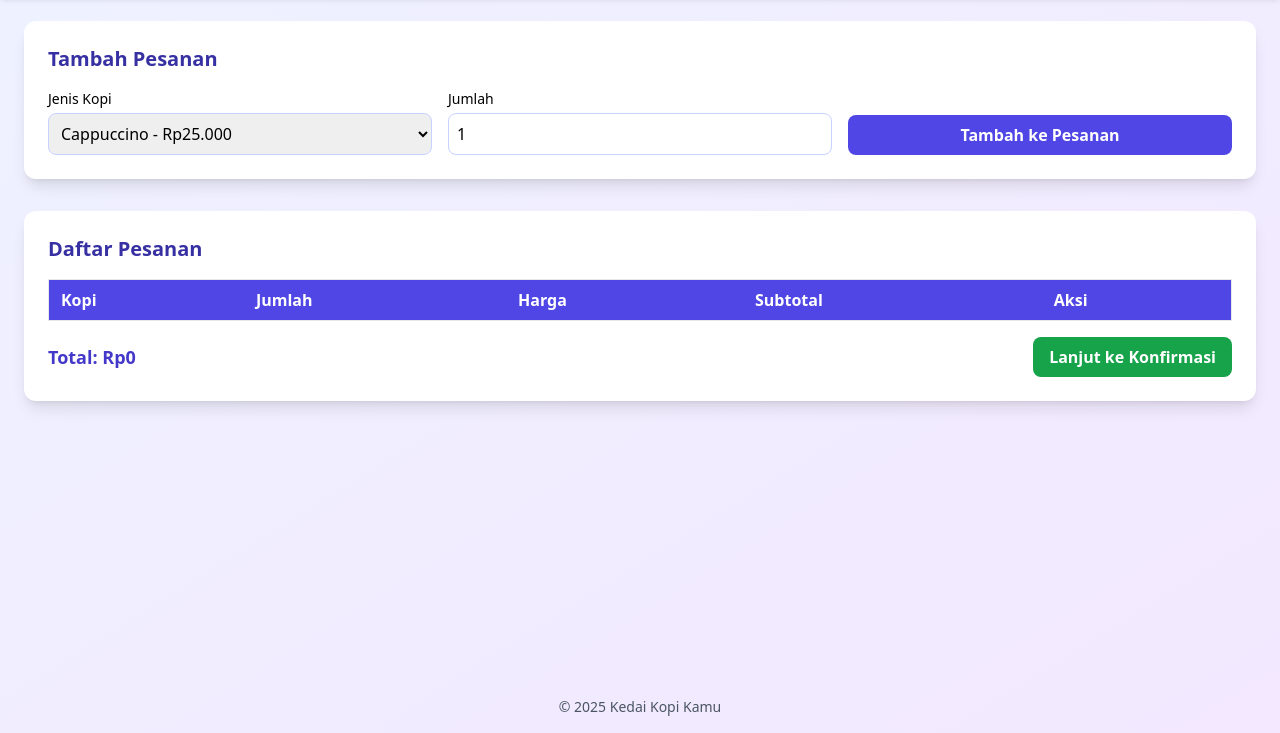
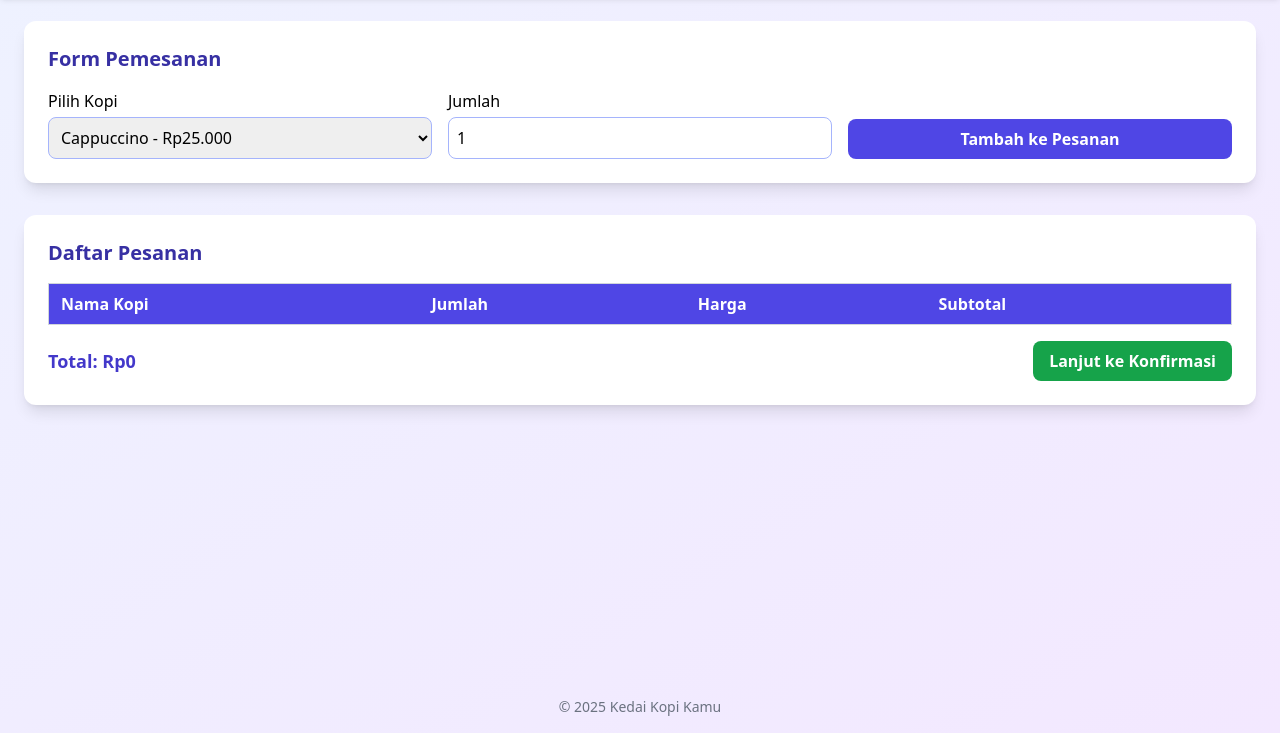
Before and after one commit to Erzhass/zharry, a plain HTML site: page order.html in a window 1280 px wide. Shown: the part 67-800 px from the top of the page. Drawn offline with nearby package versions, Linux system fonts and the light colour scheme.

Commit message:
perubahan html

```diff
--- a/order.html
+++ b/order.html
@@ -2,58 +2,57 @@
 <html lang="id">
 
 <head>
-    <meta charset="UTF-8" />
-    <meta name="viewport" content="width=device-width, initial-scale=1.0" />
-    <title>Pemesanan Kopi - Order</title>
+    <meta charset="UTF-8">
+    <meta name="viewport" content="width=device-width, initial-scale=1.0">
+    <title>Pemesanan Kopi</title>
     <script src="https://cdn.tailwindcss.com"></script>
     <link rel="stylesheet" href="assets/css/style.css">
 </head>
 
 <body class="bg-gradient-to-br from-indigo-50 to-purple-100 min-h-screen flex flex-col">
 
-    <header class="bg-indigo-700 text-white py-4 shadow-md">
-        <h1 class="text-center text-2xl font-bold">☕ Pemesanan Kopi</h1>
+    <header class="bg-indigo-700 text-white py-4 shadow-md text-center text-2xl font-bold">
+        ☕ Tambah Pesanan Kopi
     </header>
 
     <main class="flex-grow container mx-auto p-6">
-        <div class="bg-white rounded-xl shadow-lg p-6">
-            <h2 class="text-xl font-semibold text-indigo-800 mb-4">Tambah Pesanan</h2>
+        <div class="bg-white shadow-lg rounded-xl p-6">
+            <h2 class="text-xl font-semibold mb-4 text-indigo-800">Form Pemesanan</h2>
+
             <div class="grid md:grid-cols-3 gap-4 items-end">
                 <div>
-                    <label class="block text-sm font-medium mb-1">Jenis Kopi</label>
-                    <select id="coffeeSelect"
-                        class="w-full border border-indigo-200 rounded-lg p-2 focus:ring-indigo-500">
+                    <label class="block mb-1 font-medium">Pilih Kopi</label>
+                    <select id="coffeeSelect" class="w-full border border-indigo-300 rounded-lg p-2">
                         <option value="Cappuccino" data-price="25000">Cappuccino - Rp25.000</option>
                         <option value="Latte" data-price="27000">Latte - Rp27.000</option>
                         <option value="Americano" data-price="23000">Americano - Rp23.000</option>
                         <option value="Espresso" data-price="20000">Espresso - Rp20.000</option>
                     </select>
                 </div>
+
                 <div>
-                    <label class="block text-sm font-medium mb-1">Jumlah</label>
-                    <input id="quantityInput" type="number" min="1" value="1"
-                        class="w-full border border-indigo-200 rounded-lg p-2 focus:ring-indigo-500" />
+                    <label class="block mb-1 font-medium">Jumlah</label>
+                    <input type="number" id="quantityInput" value="1" min="1"
+                        class="w-full border border-indigo-300 rounded-lg p-2">
                 </div>
-                <div>
-                    <button id="addOrderBtn"
-                        class="bg-indigo-600 hover:bg-indigo-700 text-white font-semibold px-4 py-2 rounded-lg w-full transition">
-                        Tambah ke Pesanan
-                    </button>
-                </div>
+
+                <button id="addOrderBtn"
+                    class="bg-indigo-600 hover:bg-indigo-700 text-white rounded-lg px-4 py-2 font-semibold">
+                    Tambah ke Pesanan
+                </button>
             </div>
         </div>
 
-        <div class="mt-8 bg-white rounded-xl shadow-lg p-6">
-            <h2 class="text-xl font-semibold text-indigo-800 mb-4">Daftar Pesanan</h2>
+        <div class="mt-8 bg-white shadow-lg rounded-xl p-6">
+            <h2 class="text-xl font-semibold mb-4 text-indigo-800">Daftar Pesanan</h2>
             <div class="overflow-x-auto">
-                <table class="min-w-full border border-gray-200 rounded-lg">
+                <table class="min-w-full border border-gray-300 rounded-lg">
                     <thead class="bg-indigo-600 text-white">
                         <tr>
-                            <th class="py-2 px-3 text-left">Kopi</th>
+                            <th class="py-2 px-3 text-left">Nama Kopi</th>
                             <th class="py-2 px-3 text-left">Jumlah</th>
                             <th class="py-2 px-3 text-left">Harga</th>
                             <th class="py-2 px-3 text-left">Subtotal</th>
-                            <th class="py-2 px-3 text-left">Aksi</th>
                         </tr>
                     </thead>
                     <tbody id="orderTable" class="divide-y"></tbody>
@@ -63,16 +62,16 @@
             <div class="mt-4 flex justify-between items-center">
                 <p class="text-lg font-semibold text-indigo-700">Total: <span id="totalPrice">Rp0</span></p>
                 <button id="toConfirmBtn"
-                    class="bg-green-600 hover:bg-green-700 text-white font-semibold px-4 py-2 rounded-lg transition">
+                    class="bg-green-600 hover:bg-green-700 text-white font-semibold px-4 py-2 rounded-lg">
                     Lanjut ke Konfirmasi
                 </button>
             </div>
         </div>
     </main>
 
-    <footer class="text-center py-4 text-gray-600 text-sm">© 2025 Kedai Kopi Kamu</footer>
+    <footer class="text-center py-4 text-gray-500 text-sm">© 2025 Kedai Kopi Kamu</footer>
 
-    <script src="assets/js/order.js"></script>
+    <script src="script/order.js"></script>
 </body>
 
 </html>
```
Also changed, not shown: confirm.html (+9 -9 lines).
